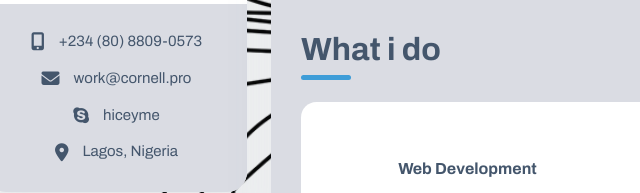
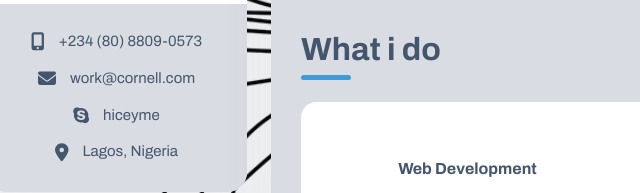
Before and after one commit to Cornellpro/Portfolio, a plain HTML site: page index.html in a window 1280 px wide. Shown: the part 409-602 px from the top of the page, 96-736 px from the left. Drawn offline with nearby package versions, Linux system fonts and the light colour scheme.

Commit message:
Email address update

```diff
--- a/index.html
+++ b/index.html
@@ -52,7 +52,7 @@
                             <ul class="contacts-block">
                                 <li class="contacts-block__item"><i class="fas fa-mobile-alt font-icon"></i>+234 (80) 8809-0573 </li>
 
-                                <li class="contacts-block__item"><a href="mailto:work@corrnell.pro"><i class="fas fa-envelope font-icon"></i>work@cornell.pro </a></li>
+                                <li class="contacts-block__item"><a href="mailto:corneliusolusoji@gmail.com"><i class="fas fa-envelope font-icon"></i>work@cornell.com </a></li>
 
                                 <li class="contacts-block__item"><a href="skype:hiceyme"><i class="fab fa-skype font-icon"></i>hiceyme </a></li>
 
```
